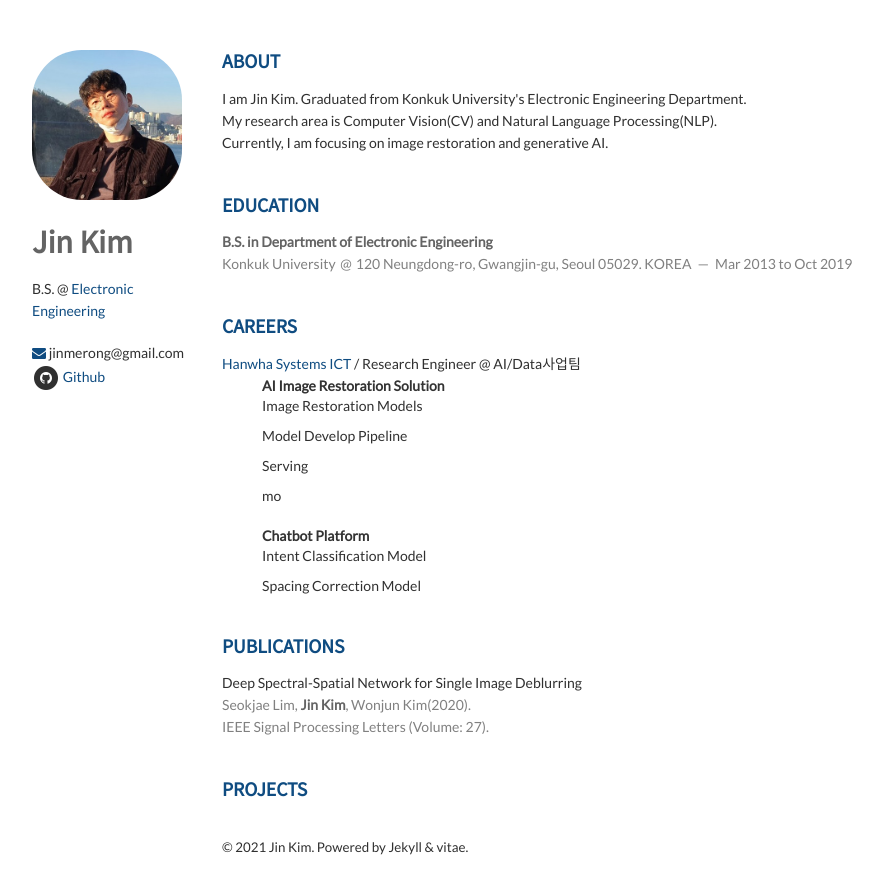
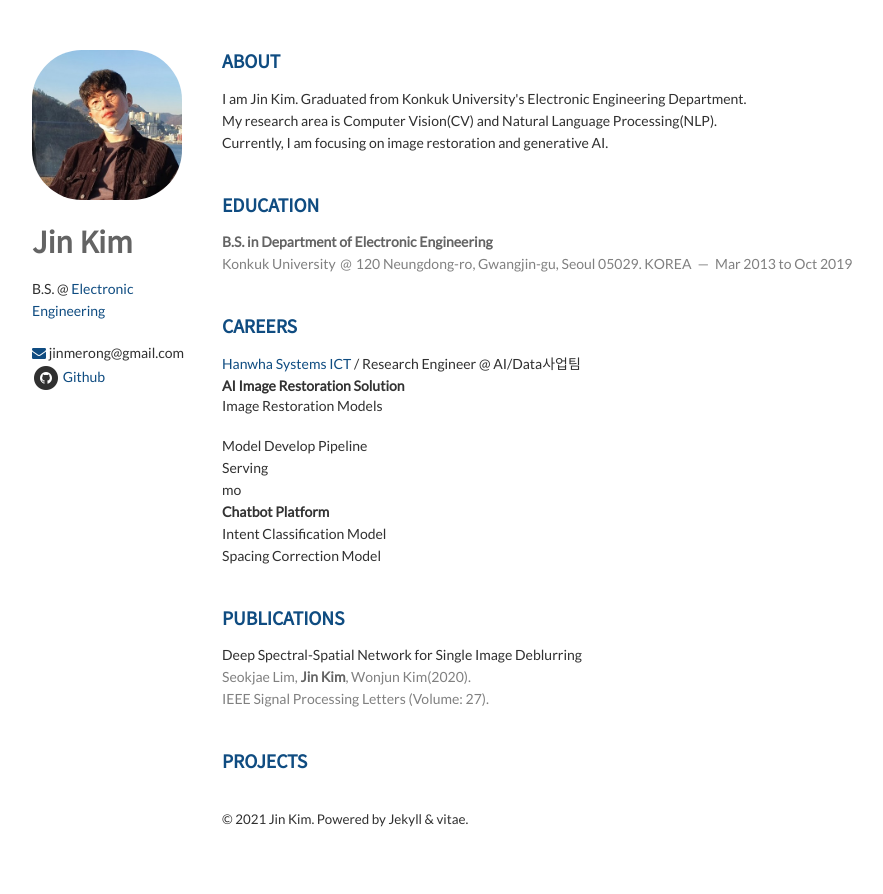
Before and after one commit to K-I-M-J-I-N/K-I-M-J-I-N.github.io, a Jekyll site: the page built from index.html, in a window 1280 px wide. Shown: the top 894 px of the page, without its empty margins (138-1021 px from the left). Built offline with Jekyll 4.4.1, drawn with Linux system fonts in a browser that asks for light colours; nearby versions of some CDN libraries; the list of posts is cut into pages by our own code.

Commit message:
Update careers.html

```diff
--- a/_includes/careers.html
+++ b/_includes/careers.html
@@ -5,21 +5,16 @@
         <header>
             <a href="https://www.hanwhasystems.com/kr/index.do">Hanwha Systems ICT</a> / Research Engineer @ AI/Data사업팀<br/>
         </header>
-        <p style="margin-left:40px"><strong>AI Image Restoration Solution</strong></p>
-
+        <p><strong>AI Image Restoration Solution</strong></p>
         <ul>
-        	<li style="margin-left: 40px;">Image Restoration Models</li>
-        	<li style="margin-left: 40px;">Model Develop Pipeline</li>
-        	<li style="margin-left: 40px;">Serving</li>
-        	<li style="margin-left: 40px;">mo</li>
+        <li>Image Restoration Models</li>
         </ul>
-
-        <p style="margin-left:40px"><strong>Chatbot Platform</strong></p>
-
-        <ul>
-        	<li style="margin-left: 40px;">Intent Classification Model</li>
-        	<li style="margin-left: 40px;">Spacing Correction Model</li>
-        </ul>
+        <p>Model Develop Pipeline</p>
+        <p>Serving</p>
+        <p>mo</p>
+        <p><strong>Chatbot Platform</strong></p>
+        <p>Intent Classification Model</p>
+        <p>Spacing Correction Model</p>
 
     </article>
 
```
